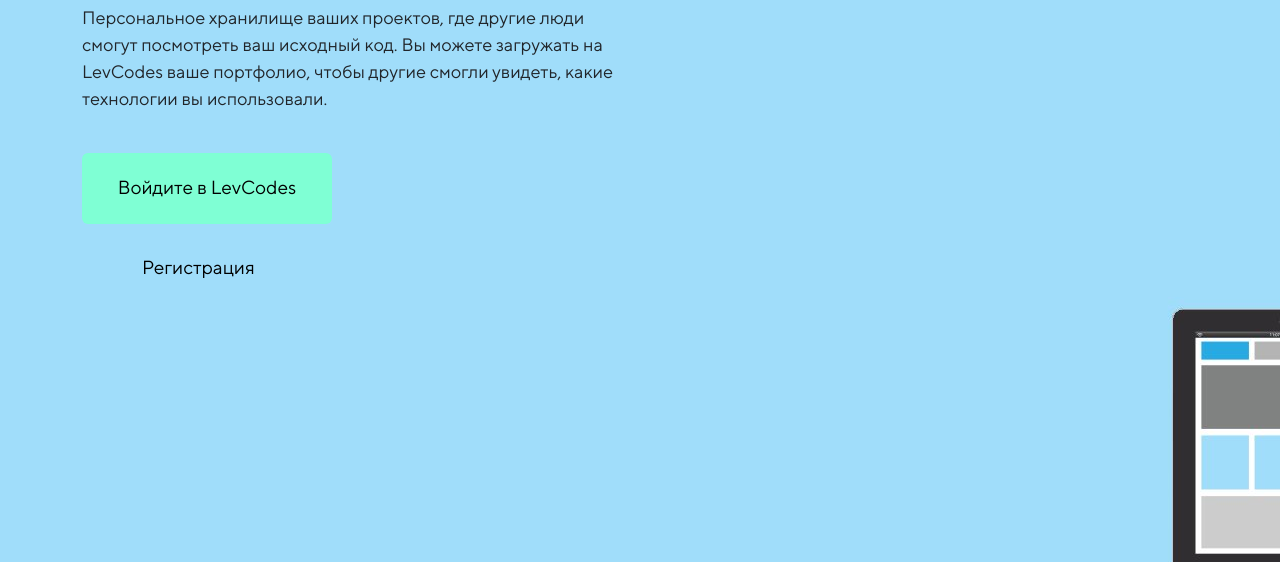
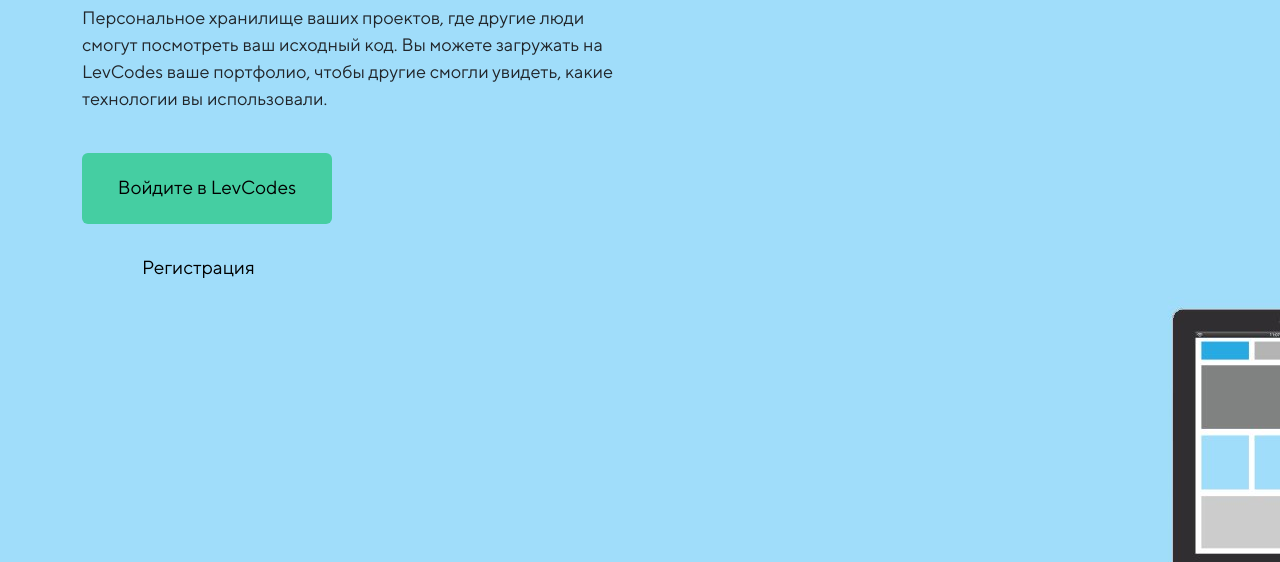
Before and after one commit to CheateRYT/LevCodes, a website: page src/index.html in a window 1280 px wide. Shown: the part 254-816 px from the top of the page. Drawn offline with nearby package versions, Linux system fonts and the light colour scheme.

Commit message:
reworked main-block__login

```diff
--- a/src/index.html
+++ b/src/index.html
@@ -41,7 +41,7 @@
             <a
               href="#"
               class="btn btn-primary main-block__login"
-              style="background-color: aquamarine; color: black"
+              style=" color: black"
               >Войдите в LevCodes</a
             >
             <a href="#" class="main-block__register">Регистрация</ф>
--- a/src/main.css
+++ b/src/main.css
@@ -5,6 +5,7 @@
   font-weight: normal;
   font-style: normal;
 }
+
 body {
   font-family: "mainFont", sans-serif !important;
 }
@@ -56,6 +57,7 @@
   font-size: 19px;
   border: 0cap;
   padding-top: 21px;
+  background-color: #45cea2;
   padding-bottom: 21px;
   max-width: 250px;
 }
```
